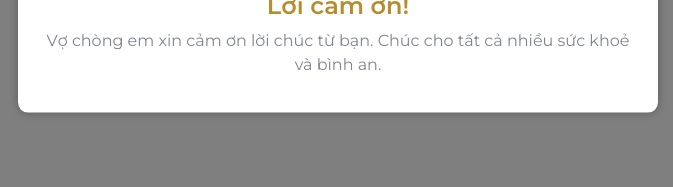
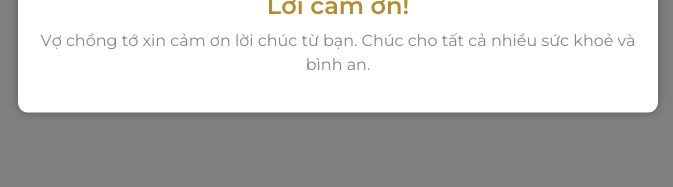
Before and after one commit to buiductien/wedding-web, a plain HTML site: page index.html in a window 1280 px wide. Both pictures are taken after a click on the button "Gửi lời chúc". Shown: the part 6654-6841 px from the top of the page, 302-975 px from the left. Drawn offline with nearby package versions, Linux system fonts and the light colour scheme.

Commit message:
change image

```diff
--- a/index.html
+++ b/index.html
@@ -627,7 +627,7 @@
             <!-- <span class="close-popup-thank">&times;</span> -->
             <h4 class="text-primary">Lời cảm ơn!</h4>
             <p>
-              Vợ chòng em xin cảm ơn lời chúc từ bạn. Chúc cho tất cả nhiều sức khoẻ và bình an.
+              Vợ chồng tớ xin cảm ơn lời chúc từ bạn. Chúc cho tất cả nhiều sức khoẻ và bình an.
             </p>
           </div>
         </div>
```
Also changed, not shown: img/about-2.jpg, img/carousel-1.jpg.
